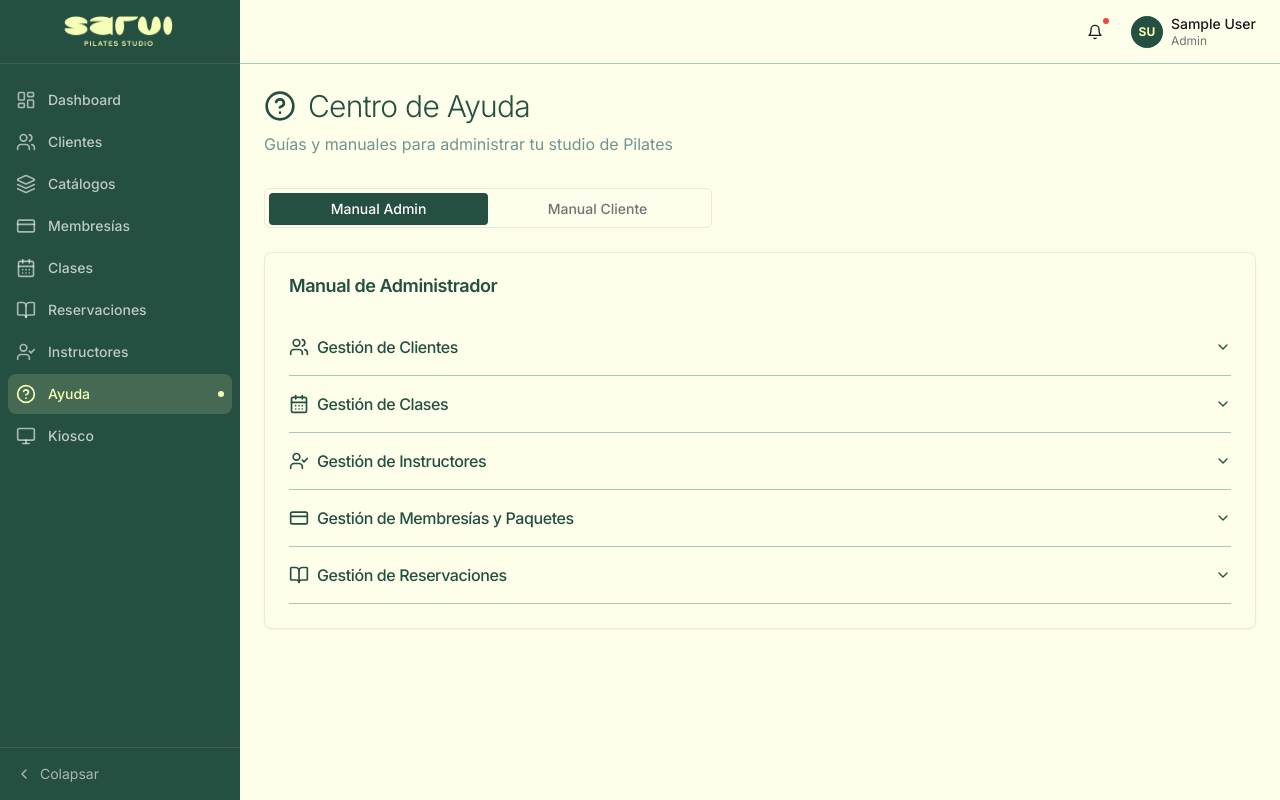
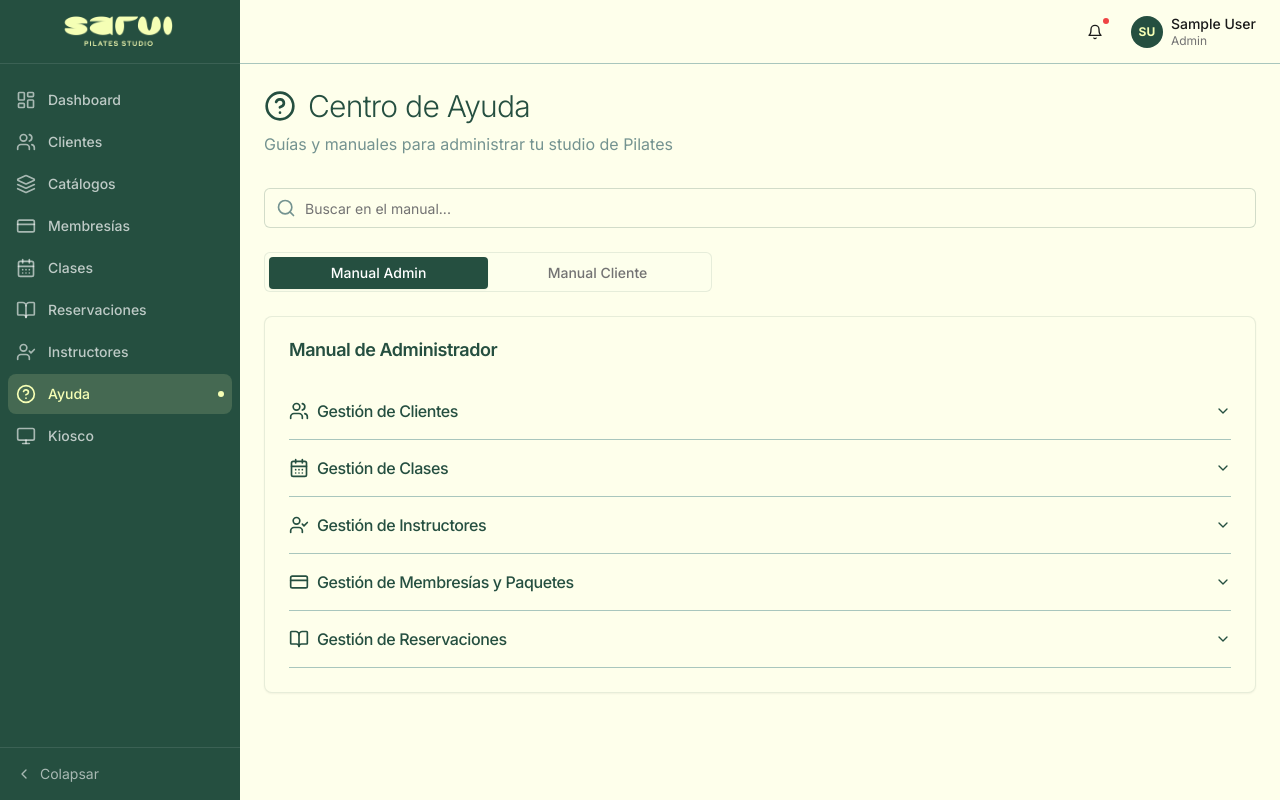
Before and after one commit to IlescasJesse/sarui-pilates-studio, a Next.js app in the folder apps/web/: page /ayuda in a window 1280 px wide. Built offline with nearby package versions, Linux system fonts and the light colour scheme; no server answers; sample sign-in values are in the browser's storage.

Commit message:
feat(03-03): add search/filter functionality to help page

```diff
--- a/apps/web/src/app/(dashboard)/ayuda/page.tsx
+++ b/apps/web/src/app/(dashboard)/ayuda/page.tsx
@@ -1,11 +1,21 @@
 "use client";
+import { useState } from "react";
 import { Tabs, TabsList, TabsTrigger, TabsContent } from "@/components/ui/tabs";
-import { ManualAdmin } from "@/components/ayuda/ManualAdmin";
-import { ManualCliente } from "@/components/ayuda/ManualCliente";
-import { HelpCircle } from "lucide-react";
+import { Input } from "@/components/ui/input";
+import { ManualAdmin, adminSections } from "@/components/ayuda/ManualAdmin";
+import { ManualCliente, clienteSections } from "@/components/ayuda/ManualCliente";
+import { useManualFilter } from "@/components/ayuda/useManualFilter";
+import { HelpCircle, Search } from "lucide-react";
 import { motion } from "framer-motion";
 
 export default function AyudaPage() {
+  const [activeTab, setActiveTab] = useState("admin");
+  const adminFilter = useManualFilter(adminSections);
+  const clienteFilter = useManualFilter(clienteSections);
+
+  const currentFilter =
+    activeTab === "admin" ? adminFilter : clienteFilter;
+
   return (
     <div className="max-w-5xl mx-auto">
       <motion.div
@@ -24,7 +34,21 @@ export default function AyudaPage() {
         </p>
       </motion.div>
 
-      <Tabs defaultValue="admin" className="w-full">
+      <div className="relative mb-6">
+        <Search className="absolute left-3 top-1/2 -translate-y-1/2 w-5 h-5 text-[#749390]" />
+        <Input
+          placeholder="Buscar en el manual..."
+          className="pl-10 border-[#254F40]/20 focus-visible:ring-[#254F40]/30"
+          value={currentFilter.filterText}
+          onChange={(e) => currentFilter.setFilterText(e.target.value)}
+        />
+      </div>
+
+      <Tabs
+        defaultValue="admin"
+        className="w-full"
+        onValueChange={(v) => setActiveTab(v)}
+      >
         <TabsList className="grid w-full max-w-md grid-cols-2 mb-6 bg-[#FDFFEC] border border-[#254F40]/10">
           <TabsTrigger
             value="admin"
@@ -40,10 +64,10 @@ export default function AyudaPage() {
           </TabsTrigger>
         </TabsList>
         <TabsContent value="admin">
-          <ManualAdmin />
+          <ManualAdmin sections={adminFilter.filteredSections} />
         </TabsContent>
         <TabsContent value="cliente">
-          <ManualCliente />
+          <ManualCliente sections={clienteFilter.filteredSections} />
         </TabsContent>
       </Tabs>
     </div>
--- a/apps/web/src/components/ayuda/ManualAdmin.tsx
+++ b/apps/web/src/components/ayuda/ManualAdmin.tsx
@@ -8,8 +8,9 @@ import {
 import { Card, CardHeader, CardTitle, CardContent } from "@/components/ui/card";
 import { Users, CalendarDays, UserCheck, CreditCard, BookOpen } from "lucide-react";
 import { motion } from "framer-motion";
+import { ManualSection } from "./useManualFilter";
 
-const sections = [
+export const adminSections: ManualSection[] = [
   {
     icon: Users,
     title: "Gestión de Clientes",
@@ -42,7 +43,7 @@ const sections = [
   },
 ];
 
-export function ManualAdmin() {
+export function ManualAdmin({ sections }: { sections: ManualSection[] }) {
   return (
     <motion.div
       initial={{ opacity: 0 }}
@@ -56,6 +57,11 @@ export function ManualAdmin() {
           </CardTitle>
         </CardHeader>
         <CardContent>
+          {sections.length === 0 ? (
+            <p className="text-[#749390] text-center py-8">
+              No se encontraron resultados para tu búsqueda.
+            </p>
+          ) : (
             <Accordion type="single" collapsible className="w-full">
               {sections.map((section, idx) => (
                 <AccordionItem key={idx} value={`admin-${idx}`}>
@@ -71,6 +77,7 @@ export function ManualAdmin() {
                 </AccordionItem>
               ))}
             </Accordion>
+          )}
         </CardContent>
       </Card>
     </motion.div>
--- a/apps/web/src/components/ayuda/ManualCliente.tsx
+++ b/apps/web/src/components/ayuda/ManualCliente.tsx
@@ -8,8 +8,9 @@ import {
 import { Card, CardHeader, CardTitle, CardContent } from "@/components/ui/card";
 import { CalendarDays, CreditCard, XCircle, User } from "lucide-react";
 import { motion } from "framer-motion";
+import { ManualSection } from "./useManualFilter";
 
-const sections = [
+export const clienteSections: ManualSection[] = [
   {
     icon: CalendarDays,
     title: "Cómo Reservar una Clase",
@@ -36,7 +37,7 @@ const sections = [
   },
 ];
 
-export function ManualCliente() {
+export function ManualCliente({ sections }: { sections: ManualSection[] }) {
   return (
     <motion.div
       initial={{ opacity: 0 }}
@@ -50,6 +51,11 @@ export function ManualCliente() {
           </CardTitle>
         </CardHeader>
         <CardContent>
+          {sections.length === 0 ? (
+            <p className="text-[#749390] text-center py-8">
+              No se encontraron resultados para tu búsqueda.
+            </p>
+          ) : (
             <Accordion type="single" collapsible className="w-full">
               {sections.map((section, idx) => (
                 <AccordionItem key={idx} value={`cliente-${idx}`}>
@@ -65,6 +71,7 @@ export function ManualCliente() {
                 </AccordionItem>
               ))}
             </Accordion>
+          )}
         </CardContent>
       </Card>
     </motion.div>
--- /dev/null
+++ b/apps/web/src/components/ayuda/useManualFilter.ts
@@ -0,0 +1,25 @@
+"use client";
+import { useState, useMemo } from "react";
+
+export interface ManualSection {
+  icon: React.ElementType;
+  title: string;
+  content: string;
+}
+
+export function useManualFilter(sections: ManualSection[]) {
+  const [filterText, setFilterText] = useState("");
+
+  const filteredSections = useMemo(() => {
+    if (!filterText.trim()) return sections;
+
+    const searchTerm = filterText.toLowerCase();
+    return sections.filter(
+      (section) =>
+        section.title.toLowerCase().includes(searchTerm) ||
+        section.content.toLowerCase().includes(searchTerm)
+    );
+  }, [sections, filterText]);
+
+  return { filterText, setFilterText, filteredSections };
+}
```
Lines whose indentation alone changed are shown as unchanged.
